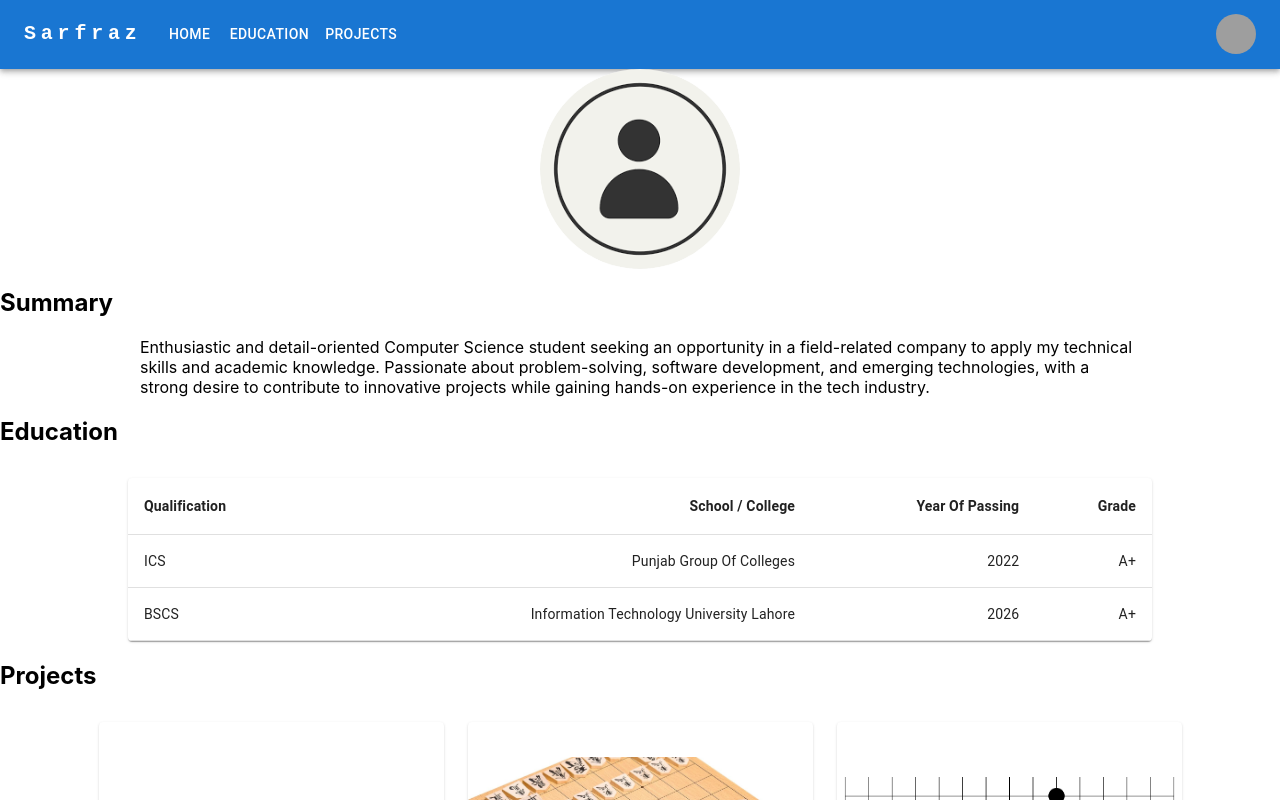
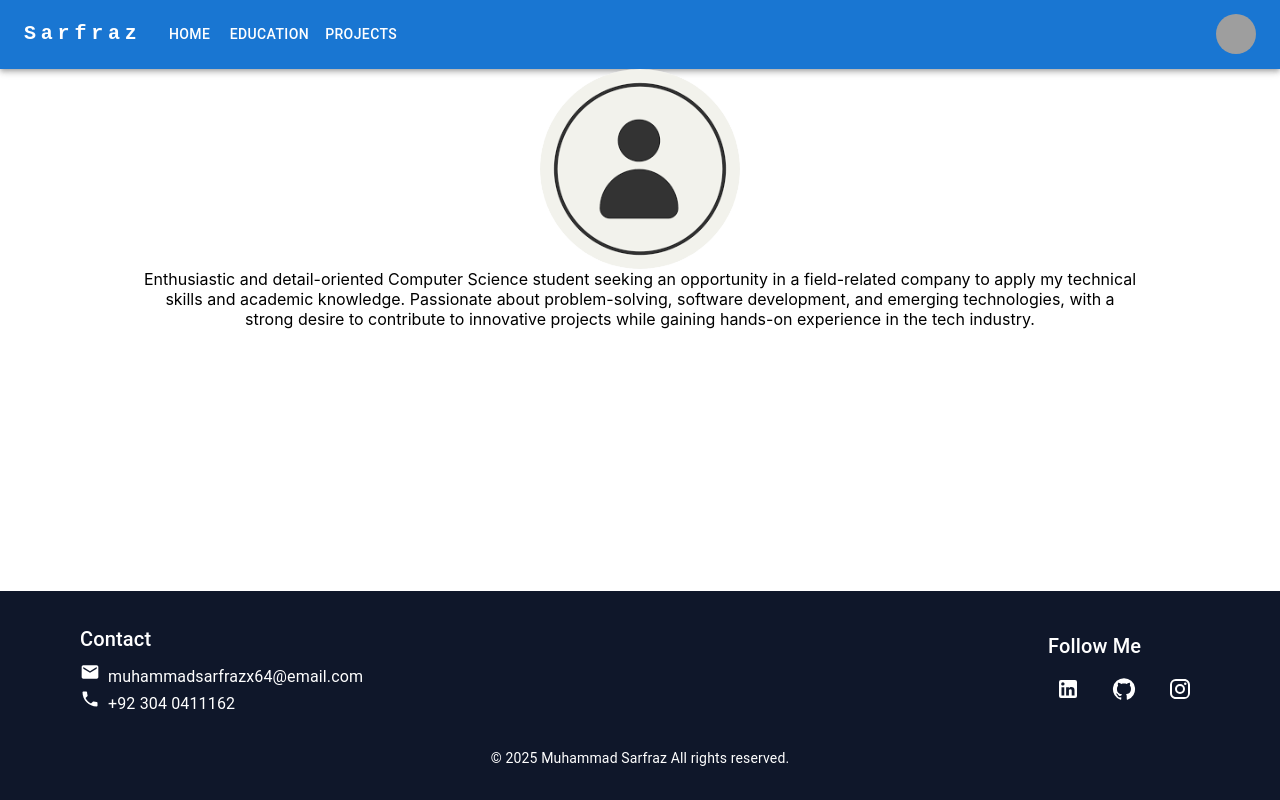
Before and after one commit to Sarfraz-64/Protfolio, a React (Create React App) app: page /Projects in a window 1280 px wide. Shown: the top 800 px of the page. Built offline with nearby package versions, Linux system fonts and the light colour scheme; grey boxes are pictures that could not be loaded.

Commit message:
implemented routing

```diff
--- a/src/App.js
+++ b/src/App.js
@@ -1,33 +1,39 @@
 import './Styles/App.css';
-import Shape from './Components/Shape'
+import { createBrowserRouter } from 'react-router-dom';
+import Shape from './Components/Shape';
 import Summary from './Components/Summary';
 import ButtonAppBar from './Components/ButtonAppBar';
 import Projects from './Components/Projects';
 import Education from './Components/Education';
 // import Contact from './Components/Contact';
 import Footer from './Components/Footer';
+import { Box } from '@mui/material';
 
 function App() {
+  const router = createBrowserRouter([
+    {
+      path: "/Education",
+      element: <Education />
+    },
+    {
+      path: "/Projects",
+      element: <Projects />
+    },
+  ]);
+
   return (
     <>
       <ButtonAppBar />
-      <Shape />
-       <div id="Summary">
-        <h2 >Summary</h2>
-        <Summary/>
-      </div>
-      <div id="education">
-        <h2>Education</h2>
-        <Education />
-      </div>
-      <div id="projects">
-        <h2>Projects</h2>
-        <Projects />
-      </div>
-      {/* <div id="contacts">
-        <h2>Contact</h2>
-        <Contact />
-      </div> */}
+
+      {/* Add padding-bottom to leave space for the fixed footer */}
+      <Box sx={{ pb: 12 }}>
+        <Shape />
+        <div id="Summary">
+          <Summary />
+        </div>
+        {/* You can also render Projects, Education, etc., here if needed */}
+      </Box>
+
       <div id="footer">
         <Footer />
       </div>
--- a/src/Components/Footer.jsx
+++ b/src/Components/Footer.jsx
@@ -7,11 +7,15 @@ export default function Footer() {
     <Box
       component="footer"
       sx={{
-        bgcolor: "#0f172a", // dark background
+        position: "fixed",
+        bottom: 0,
+        left: 0,
+        right: 0,
+        bgcolor: "#0f172a",
         color: "#ffffff",
         py: 4,
         px: { xs: 2, md: 10 },
-        mt: 8,
+        zIndex: 10,
       }}
     >
       <Stack
@@ -42,7 +46,7 @@ export default function Footer() {
           </Typography>
           <Stack direction="row" spacing={2}>
             <IconButton
-              href="https://www.linkedin.com/in/muhammad-sarfraz-051a5b299?utm_source=share&utm_campaign=share_via&utm_content=profile&utm_medium=android_app"
+              href="https://www.linkedin.com/in/muhammad-sarfraz-051a5b299"
               target="_blank"
               sx={{ color: "white" }}
             >
@@ -56,7 +60,7 @@ export default function Footer() {
               <GitHub />
             </IconButton>
             <IconButton
-              href="https://www.instagram.com/sarfraz_280?igsh=aDRhOGJ2ODZoeGtj"
+              href="https://www.instagram.com/sarfraz_280"
               target="_blank"
               sx={{ color: "white" }}
             >
@@ -66,7 +70,6 @@ export default function Footer() {
         </Box>
       </Stack>
 
-      {/* Copyright */}
       <Typography variant="body2" align="center" sx={{ mt: 4 }}>
         © {new Date().getFullYear()} Muhammad Sarfraz All rights reserved.
       </Typography>
--- a/src/Components/Summary.js
+++ b/src/Components/Summary.js
@@ -1,6 +1,6 @@
 function Summary(){
     return(
-        <p style={{ textAlign: 'justified', margin: '0 auto', maxWidth: '1000px' }}>Enthusiastic and detail-oriented Computer Science student seeking an
+        <p style={{ textAlign: 'center', margin: '0 auto', maxWidth: '1000px' }}>Enthusiastic and detail-oriented Computer Science student seeking an
 opportunity in a field-related company to apply my technical skills and
 academic knowledge. Passionate about problem-solving, software
 development, and emerging technologies, with a strong desire to
```
